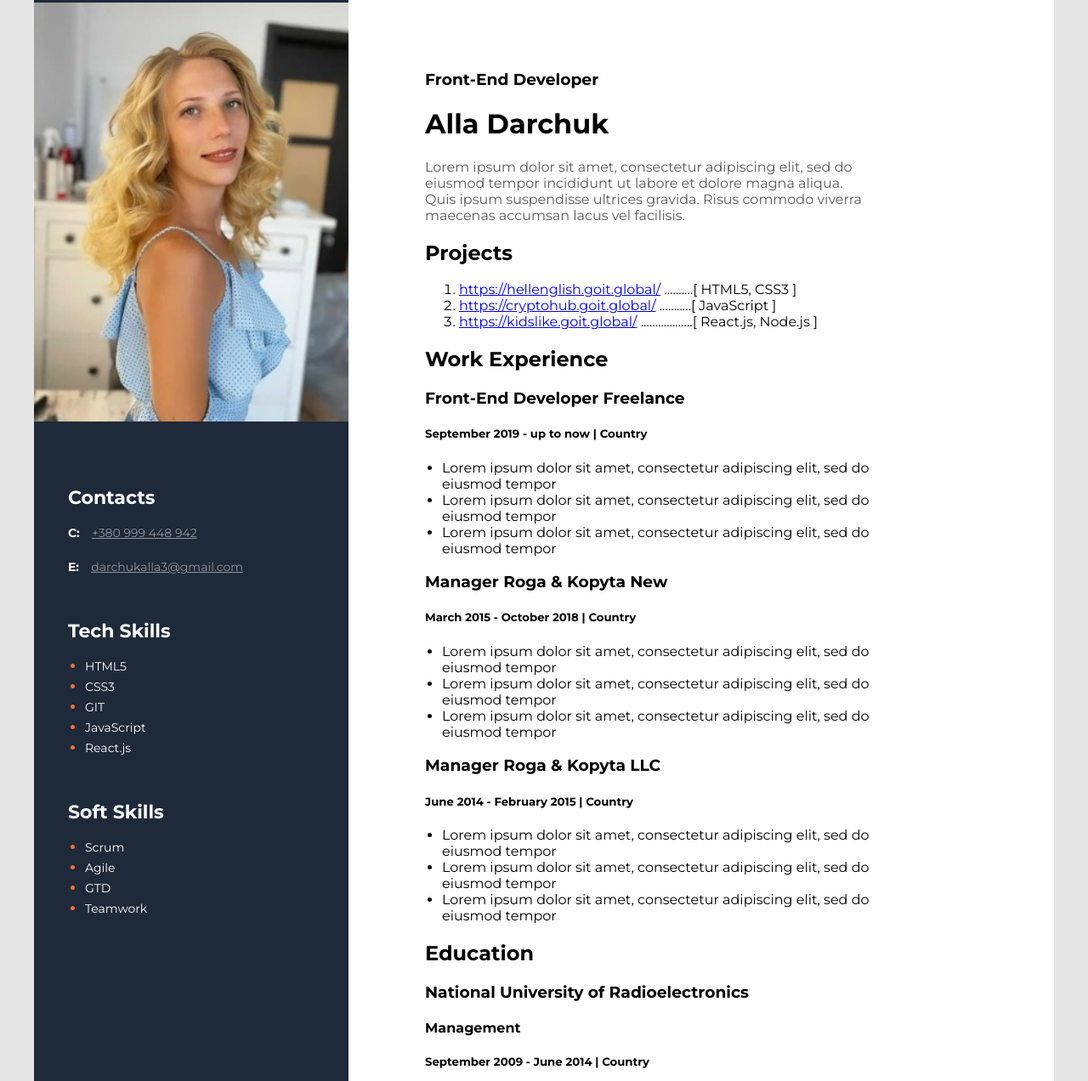
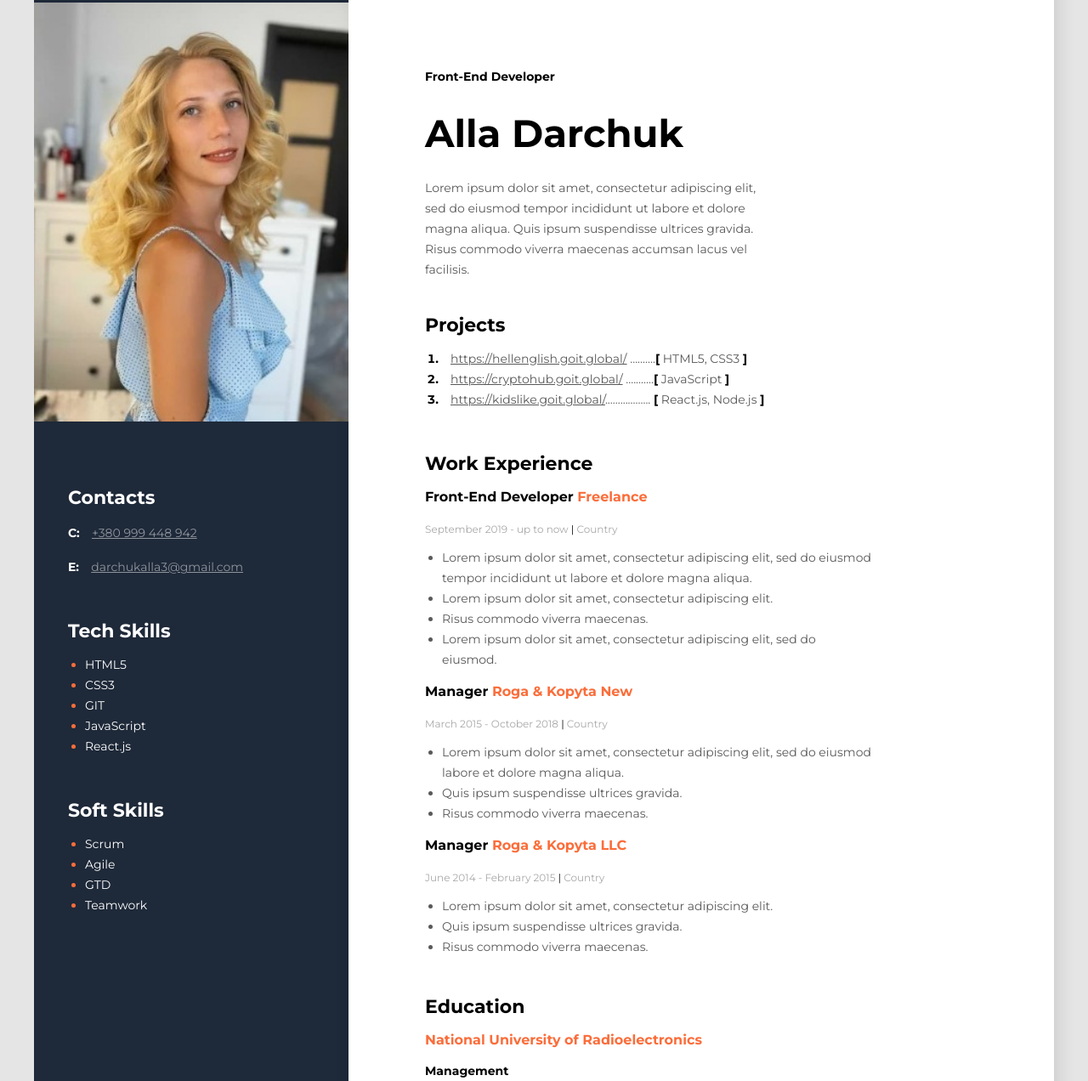
Before and after one commit to Alla-Darchuk/Resume, a plain HTML site: page Index.html in a window 1280 px wide. Shown: the part 45-1317 px from the top of the page at 85% size. Drawn offline with Linux system fonts and the light colour scheme.

Commit message:
ready look

```diff
--- a/Index.html
+++ b/Index.html
@@ -16,9 +16,9 @@
     <div class="content">
         <!--User-->
         <div>
-            <h3>Front-End Developer</h3>
-            <h1>Alla Darchuk</h1>
-            <p>Lorem ipsum dolor sit amet, consectetur
+            <h4 class="title_position">Front-End Developer</h4>
+            <h1 class="title_name">Alla Darchuk</h1>
+            <p class="about">Lorem ipsum dolor sit amet, consectetur
                 adipiscing elit, sed do eiusmod tempor
                 incididunt ut labore et dolore magna
                 aliqua. Quis ipsum suspendisse
@@ -27,69 +27,83 @@
                 facilisis.</p>
         </div>
         <!--Projects-->
-        <div>
-            <h2>Projects</h2>
+        <div class="projects">
+            <h2 class="title_h2">Projects</h2>
             <ol>
-                <li> <a href="https://hellenglish.goit.global/">https://hellenglish.goit.global/</a>
-                ..........[ HTML5, CSS3 ]
+                <li>
+                    <span class="project_link">
+                        <a href="https://hellenglish.goit.global/" class="project_link">
+                            https://hellenglish.goit.global/</a>
+                        ..........<span class="bracket">[</span> HTML5, CSS3 <span class="bracket">]</span>
+                    </span>
                 </li>
-                <li><a href="https://cryptohub.goit.global/">https://cryptohub.goit.global/</a>
-                ...........[ JavaScript ]
+                <li>
+                    <span class="project_link">
+                        <a href="https://cryptohub.goit.global/" class="project_link">
+                        https://cryptohub.goit.global/</a>
+                        ...........<span class="bracket">[</span> JavaScript <span class="bracket">]</span>
+                    </span>
                 </li>
-                <li><a href="https://kidslike.goit.global/">https://kidslike.goit.global/</a>
-                ..................[ React.js, Node.js ]
+                <li>
+                    <span class="project_link">
+                        <a href="https://kidslike.goit.global/" class="project_link">
+                        https://kidslike.goit.global/</a>..................
+                        <span class="bracket">[</span> React.js, Node.js <span class="bracket">]</span>
+                    </span>
                 </li>
             </ol>
         </div>
         <!--Work Experience-->
-        <div>
-            <h2>Work Experience</h2>
+        <div class="work">
+            <h2 class="title_h2">Work Experience</h2>
             <!--Company 1-->
             <div>
-                <h3>Front-End Developer Freelance</h3>
-                <h5>September 2019 - up to now | Country</h5>
+                <h3 class="job">Front-End Developer <span class="place_job">Freelance</span> </h3>
+                <h5 class="period">September 2019 - up to now <span class="bar">|</span> Country</h5>
                 <ul>
-                    <li>Lorem ipsum dolor sit amet, consectetur
-                    adipiscing elit, sed do eiusmod tempor</li>
-                    <li>Lorem ipsum dolor sit amet, consectetur
-                    adipiscing elit, sed do eiusmod tempor</li>
-                    <li>Lorem ipsum dolor sit amet, consectetur
-                    adipiscing elit, sed do eiusmod tempor</li>
+                    <li class="work_list">Lorem ipsum dolor sit amet, consectetur adipiscing elit,
+                        sed do eiusmod tempor incididunt ut labore et dolore magna aliqua.</li>
+
+                    <li class="work_list">Lorem ipsum dolor sit amet, consectetur adipiscing elit.</li>
+
+                    <li class="work_list">Risus commodo viverra maecenas.</li>
+
+                    <li class="work_list">Lorem ipsum dolor sit amet, consectetur adipiscing elit, sed do eiusmod.</li>
+
                 </ul>
             </div>
             <!--Company 2-->
             <div>
-                <h3>Manager Roga & Kopyta New</h3>
-                <h5>March 2015 - October 2018 | Country</h5>
+                <h3 class="job">Manager <span class="place_job">Roga & Kopyta New</span></h3>
+                <h5 class="period">March 2015 - October 2018 <span class="bar">|</span> Country</h5>
                 <ul>
-                    <li>Lorem ipsum dolor sit amet, consectetur
-                        adipiscing elit, sed do eiusmod tempor</li>
-                    <li>Lorem ipsum dolor sit amet, consectetur
-                        adipiscing elit, sed do eiusmod tempor</li>
-                    <li>Lorem ipsum dolor sit amet, consectetur
-                        adipiscing elit, sed do eiusmod tempor</li>
+                    <li class="work_list">Lorem ipsum dolor sit amet, consectetur adipiscing elit,
+                        sed do eiusmod labore et dolore magna aliqua.</li>
+
+                    <li class="work_list">Quis ipsum suspendisse ultrices gravida.</li>
+
+                    <li class="work_list">Risus commodo viverra maecenas.</li>
                 </ul>
             </div>
             <!--Company 3-->
             <div>
-                <h3>Manager Roga & Kopyta LLC</h3>
-                <h5>June 2014 - February 2015 | Country</h5>
+                <h3 class="job">Manager <span class="place_job">Roga & Kopyta LLC</span></h3>
+                <h5 class="period">June 2014 - February 2015 <span class="bar">|</span> Country</h5>
                 <ul>
-                    <li>Lorem ipsum dolor sit amet, consectetur
-                        adipiscing elit, sed do eiusmod tempor</li>
-                    <li>Lorem ipsum dolor sit amet, consectetur
-                        adipiscing elit, sed do eiusmod tempor</li>
-                    <li>Lorem ipsum dolor sit amet, consectetur
-                        adipiscing elit, sed do eiusmod tempor</li>
+                    <li class="work_list">Lorem ipsum dolor sit amet, consectetur adipiscing elit.</li>
+
+                    <li class="work_list">Quis ipsum suspendisse ultrices gravida.</li>
+
+                    <li class="work_list">Risus commodo viverra maecenas.</li>
                 </ul>
             </div>
         </div>
         <!--Education-->
         <div>
-            <h2>Education</h2>
-            <h3>National University of Radioelectronics</h3>
-            <h4>Management</h4>
-            <h5>September 2009 - June 2014 | Country</h5>
+            <h2 class="title_h2">Education</h2>
+            <h3 class="place_job">National University of Radioelectronics</h3>
+            <h4 class="specialty">Management</h4>
+            <h5 class="period">September 2009 - June 2014 <span class="bar">|</span> Country</h5>
         </div>
     </div>
     <!--Sidebar-->
--- a/styles/styles.css
+++ b/styles/styles.css
@@ -6,10 +6,14 @@ body {
 p {
     color: #595959;
 }
-
-ul{
+ul, ol {
     padding: 0;
     margin-left: 20px;
+    font-style: normal;
+    font-weight: 700;
+    font-size: 14px;
+    line-height: 24px;
+    color: #000000;
 }
 .main {
 
@@ -18,10 +22,114 @@ ul{
     margin: 0 auto;
     width: 1200px;
 }
-
 .content {
     background-color: white;
     padding: 100px 215px 100px 90px;
+    box-shadow: 6px 6px 20px rgba(0, 0, 0, 0.1);
+}
+.title_position {
+    font-family: 'Montserrat';
+    font-style: normal;
+    font-weight: 700;
+    font-size: 14px;
+    line-height: 17px;
+    color: #000000;
+    margin-bottom: 20px;
+}
+.title_name {
+    font-style: normal;
+    font-weight: 700;
+    font-size: 45px;
+    line-height: 55px;
+    color: #000000;
+    margin-bottom: 25px;
+}
+.about {
+    font-style: normal;
+    font-weight: 400;
+    font-size: 14px;
+    line-height: 24px;
+    width: 400px;
+    margin-bottom: 40px;
+}
+.projects {
+    margin-bottom: 50px;
+}
+
+.title_h2 {
+    font-style: normal;
+    font-weight: 700;
+    font-size: 22px;
+    line-height: 27px;
+    color: #000000;
+    margin-bottom: 10px;
+}
+
+.project_link{
+    margin-left: 5px;
+    font-style: normal;
+    font-weight: 400;
+    font-size: 14px;
+    line-height: 24px;
+    color: #595959;
+}
+
+.bracket {font-style: normal;
+    font-weight: 700;
+    font-size: 14px;
+    line-height: 24px;
+    color: #000000;
+}
+
+.work {
+    margin-bottom: 45px;
+}
+
+.job {
+    font-style: normal;
+    font-weight: 700;
+    font-size: 16px;
+    line-height: 20px;
+    color: #000000;
+}
+
+.place_job {
+    font-style: normal;
+    font-weight: 700;
+    font-size: 16px;
+    line-height: 20px;
+    color: #FB6D3A;
+    margin-bottom: 10px;
+}
+
+.period{
+    font-style: normal;
+    font-weight: 400;
+    font-size: 12px;
+    line-height: 15px;
+    color: #A8A8A8;
+    margin-bottom: 10px;
+}
+
+.bar{
+    color: #000000;
+}
+
+.work_list {
+    font-style: normal;
+    font-weight: 400;
+    font-size: 14px;
+    line-height: 24px;
+    color: #595959;
+}
+
+.specialty {
+    font-style: normal;
+    font-weight: 700;
+    font-size: 14px;
+    line-height: 17px;
+    color: #000000;
+    margin-bottom: 10px;
 }
 
 .sidebar{
```
